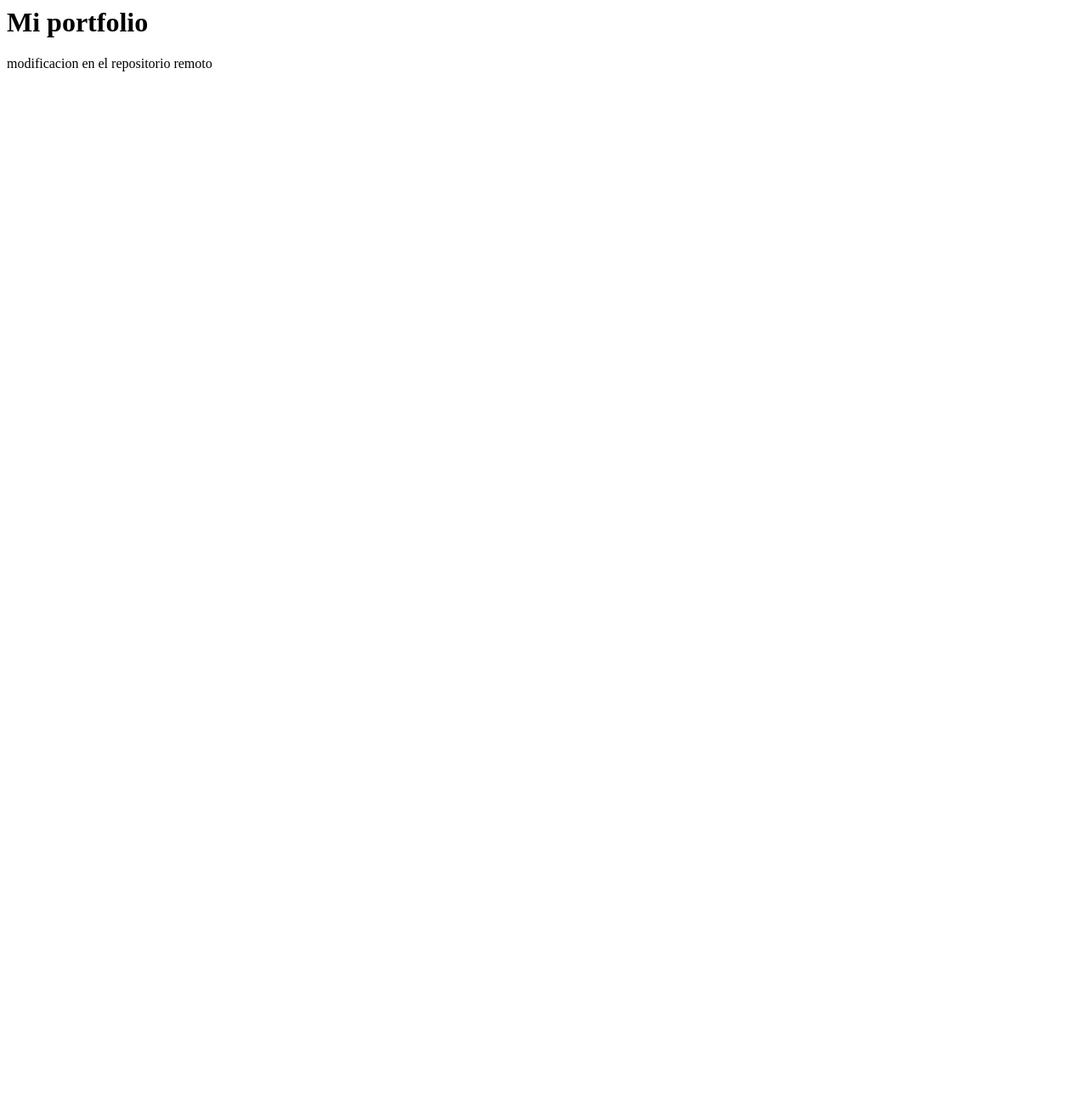
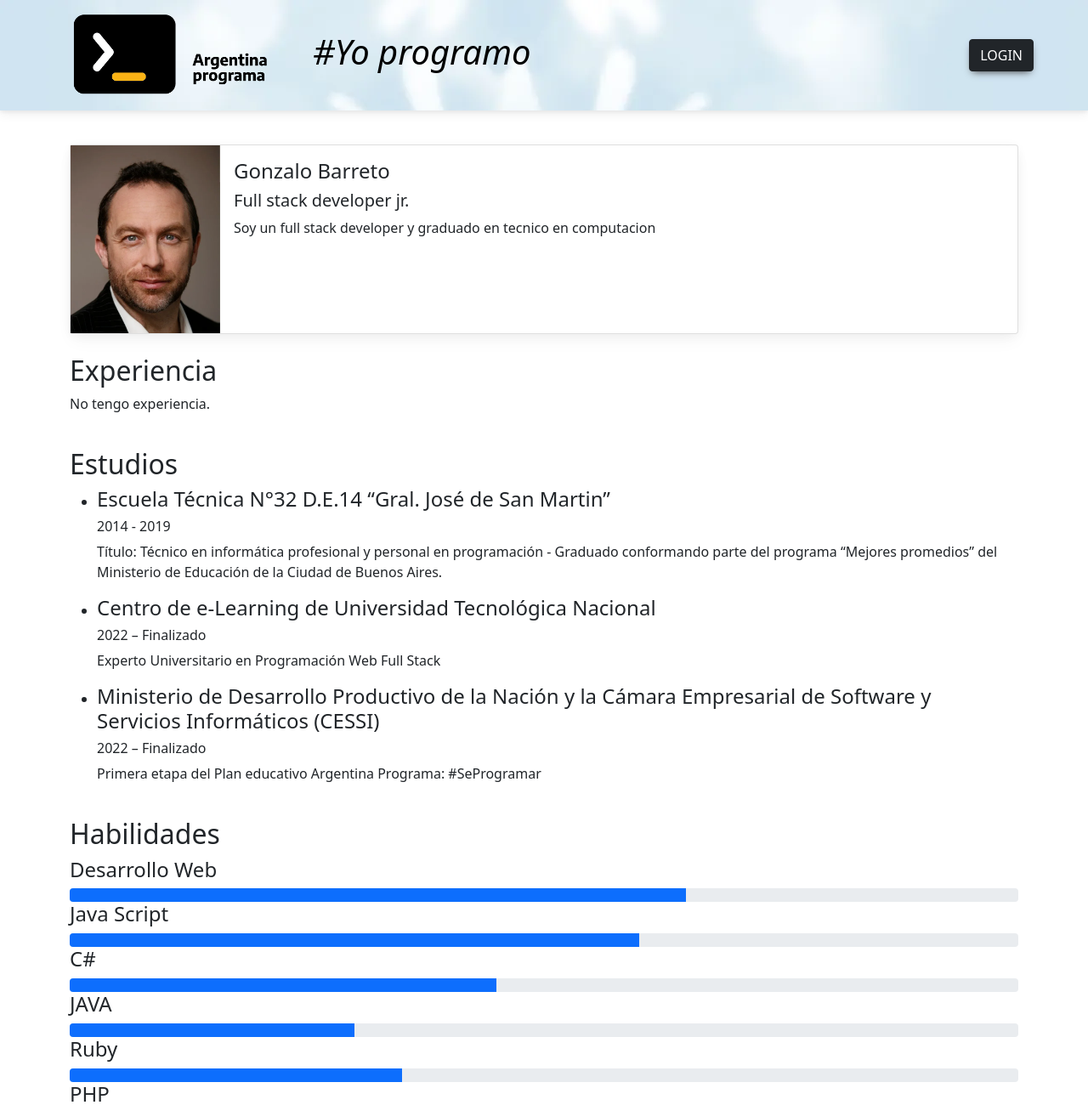
Before and after one commit to BarretoGon/PortfolioFrontend, a website: page index.html in a window 1280 px wide. Shown: the top 1300 px of the page at 85% size. Before the commit the page ends 800 px from the top, so only its background shows below. Drawn offline with nearby package versions, Linux system fonts and the light colour scheme.

Commit message:
modulo 2 primer commit

```diff
--- a/index.html
+++ b/index.html
@@ -1,3 +1,185 @@
-<h1>Mi portfolio</h1>
+<!doctype html>
 
-<p>modificacion en el repositorio remoto</p>
+<html lang="en">
+
+  <head>
+
+        <!-- Font Awesome -->
+<link
+href="https://cdnjs.cloudflare.com/ajax/libs/font-awesome/6.0.0/css/all.min.css"
+rel="stylesheet"
+/>
+<!-- Google Fonts -->
+<link
+href="https://fonts.googleapis.com/css?family=Roboto:300,400,500,700&display=swap"
+rel="stylesheet"
+/>
+<!-- MDB -->
+<link
+href="https://cdnjs.cloudflare.com/ajax/libs/mdb-ui-kit/6.0.1/mdb.min.css"
+rel="stylesheet"
+/>
+
+    <link rel="stylesheet" href="styles.css">
+
+    <!-- Required meta tags -->
+
+    <meta charset="utf-8">
+
+    <meta name="viewport" content="width=device-width,initial-scale=1">
+
+    <!-- Bootstrap CSS -->
+
+
+
+    <link href="https://cdn.jsdelivr.net/npm/bootstrap@5.0.1/dist/css/bootstrap.min.css" rel="stylesheet" integrity="sha384-+0n0xVW2eSR5OomGNYDnhzAbDsOXxcvSN1TPprVMTNDbiYZCxYbOOl7+AMvyTG2x" crossorigin="anonymous">
+
+
+
+
+    <title>Portafolio Gonzalo Barreto</title>
+
+  </head>
+
+  <body>
+
+    <!-- Bootstrap JS -->
+
+
+
+    <script src="https://cdn.jsdelivr.net/npm/bootstrap@5.0.1/dist/js/bootstrap.bundle.min.js" integrity="sha384-gtEjrD/SeCtmISkJkNUaaKMoLD0//ElJ19smozuHV6z3Iehds+3Ulb9Bn9Plx0x4" crossorigin= "anonymous"></script>
+
+
+
+    <nav class="navbar bg-light" >
+      <div class="container-{breakpoint}" style="margin-left: 5% ;">
+        <a class="navbar-brand" href="#">
+          <img src="img/arg-programa.png" alt="Bootstrap" width="100%" height="100%">
+         <i>  <h1 style="color: black;">#Yo programo</h1> </i>
+        </a>
+
+
+
+      </div>
+
+
+      <a class="btn btn-dark" href="login.html" role="button" style="margin-right:5% ;">Login</a>
+
+
+
+    </nav>
+
+
+
+
+      <br>
+
+      <div class="container">
+        <div class="row">
+            <div class="col-12 mt-3">
+                <div class="card">
+                    <div class="card-horizontal">
+                        <div class="img-square-wrapper">
+                            <img class="" src="img/persona.jpg" alt="Card image cap" style="width: 11rem;">
+                        </div>
+                        <div class="card-body">
+                            <h4 class="card-title">Gonzalo Barreto</h4>
+                            <h5 class="card-text">Full stack developer jr.</h5>
+                            <p class="card-text">Soy un full stack developer y graduado en tecnico en computacion</p>
+                        </div>
+                    </div>
+
+                </div>
+            </div>
+        </div>
+    </div>
+
+    <br>
+
+      <div class="container">
+        <h2>Experiencia</h2>
+        <p>No tengo experiencia.</p>
+      </div>
+
+      <br>
+
+      <div class="container">
+      <h2>Estudios</h2>
+        <ul role="list">
+          <li>
+            <h4>Escuela Técnica N°32 D.E.14 “Gral. José de San Martin”</h4>
+            <h6>2014 - 2019</h6>
+            <p>Título: Técnico en informática profesional y personal en programación -
+              Graduado conformando parte del programa “Mejores promedios” del Ministerio de Educación de la Ciudad de Buenos Aires.</p>
+          </li>
+          <li>
+            <h4>Centro de e-Learning de Universidad Tecnológica Nacional</h4>
+            <h6>2022 – Finalizado</h6>
+            <p>Experto Universitario en Programación Web Full Stack</p>
+          </li>
+          <li>
+            <h4>Ministerio de Desarrollo Productivo de la Nación y la Cámara
+            Empresarial de Software y Servicios Informáticos (CESSI)</h4>
+            <h6>2022 – Finalizado</h6>
+            <p>Primera etapa del Plan educativo Argentina Programa: #SeProgramar</p>
+          </li>
+        </ul>
+      </div>
+
+      <br>
+
+      <div class="container">
+        <h2>Habilidades</h2>
+
+        <h4>Desarrollo Web</h4>
+        <div class="progress">
+          <div class="progress-bar" role="progressbar" aria-label="Basic example" style="width: 65%" aria-valuenow="65" aria-valuemin="0" aria-valuemax="100"></div>
+        </div>
+
+      <h4>Java Script</h4>
+        <div class="progress">
+          <div class="progress-bar" role="progressbar" aria-label="Basic example" style="width: 60%" aria-valuenow="60" aria-valuemin="0" aria-valuemax="100"></div>
+        </div>
+
+        <h4>C#</h4>
+        <div class="progress">
+          <div class="progress-bar" role="progressbar" aria-label="Basic example" style="width: 45%" aria-valuenow="45" aria-valuemin="0" aria-valuemax="100"></div>
+        </div>
+        <h4>JAVA</h4>
+        <div class="progress">
+          <div class="progress-bar" role="progressbar" aria-label="Basic example" style="width: 30%" aria-valuenow="30" aria-valuemin="0" aria-valuemax="100"></div>
+        </div>
+        <h4>Ruby</h4>
+        <div class="progress">
+          <div class="progress-bar" role="progressbar" aria-label="Basic example" style="width: 35%" aria-valuenow="35" aria-valuemin="0" aria-valuemax="100"></div>
+        </div>
+        <h4>PHP</h4>
+        <div class="progress">
+          <div class="progress-bar" role="progressbar" aria-label="Basic example" style="width: 30%" aria-valuenow="30" aria-valuemin="0" aria-valuemax="100"></div>
+        </div>
+        <h4>Base de Datos</h4>
+        <div class="progress">
+          <div class="progress-bar" role="progressbar" aria-label="Basic example" style="width: 50%" aria-valuenow="50" aria-valuemin="0" aria-valuemax="100"></div>
+        </div>
+        </div>
+
+        <br>
+
+        <div class="container">
+          <h1>Proyectos</h1>
+          <ul>
+            <li>En las prácticas profesionalizantes de la escuela técnica, realicé en equipo una
+              aplicación web para documentar la base de datos de la oficina de alumnos que
+              cumple las funciones básicas (CRUD) utilizando el framework CodeIgniter (PHP).</li>
+           <li>En el curso de la UTN desarrollé una aplicación web que cumple las funciones
+            básicas (CRUD) utilizando JavaScript, React y Node.</li>
+          </ul>
+        </div>
+
+
+
+
+
+  </body>
+
+</html>
--- /dev/null
+++ b/package.json
@@ -0,0 +1,6 @@
+{
+  "dependencies": {
+    "@popperjs/core": "^2.11.6",
+    "bootstrap": "^5.2.3"
+  }
+}
--- a/styles.css
+++ b/styles.css
@@ -0,0 +1,9 @@
+nav {
+    background-image: url("img/fondo1.jpg");
+
+}
+
+.card-horizontal {
+    display: flex;
+    flex: 1 1 auto;
+}
```
Also changed, not shown: img/arg-programa.png (added), img/fondo1.jpg (added), img/persona.jpg (added), 1 other file.
